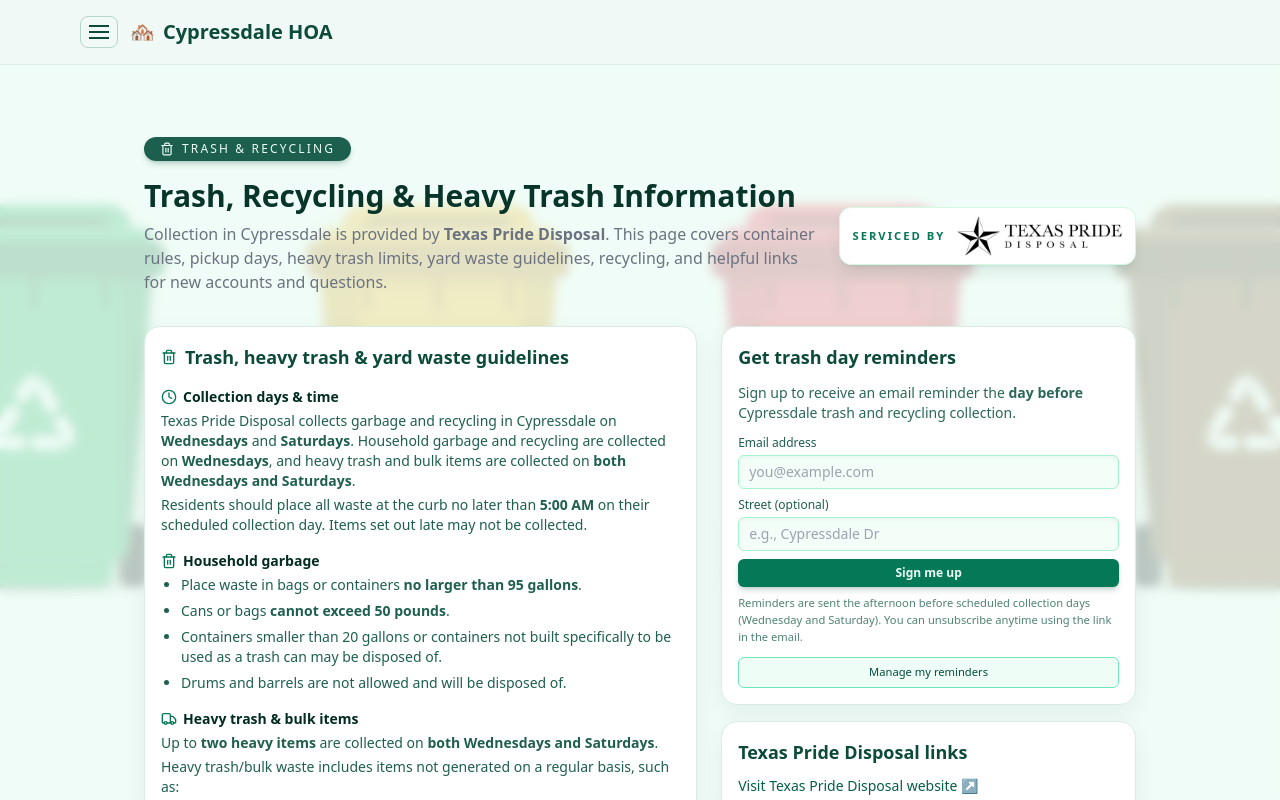
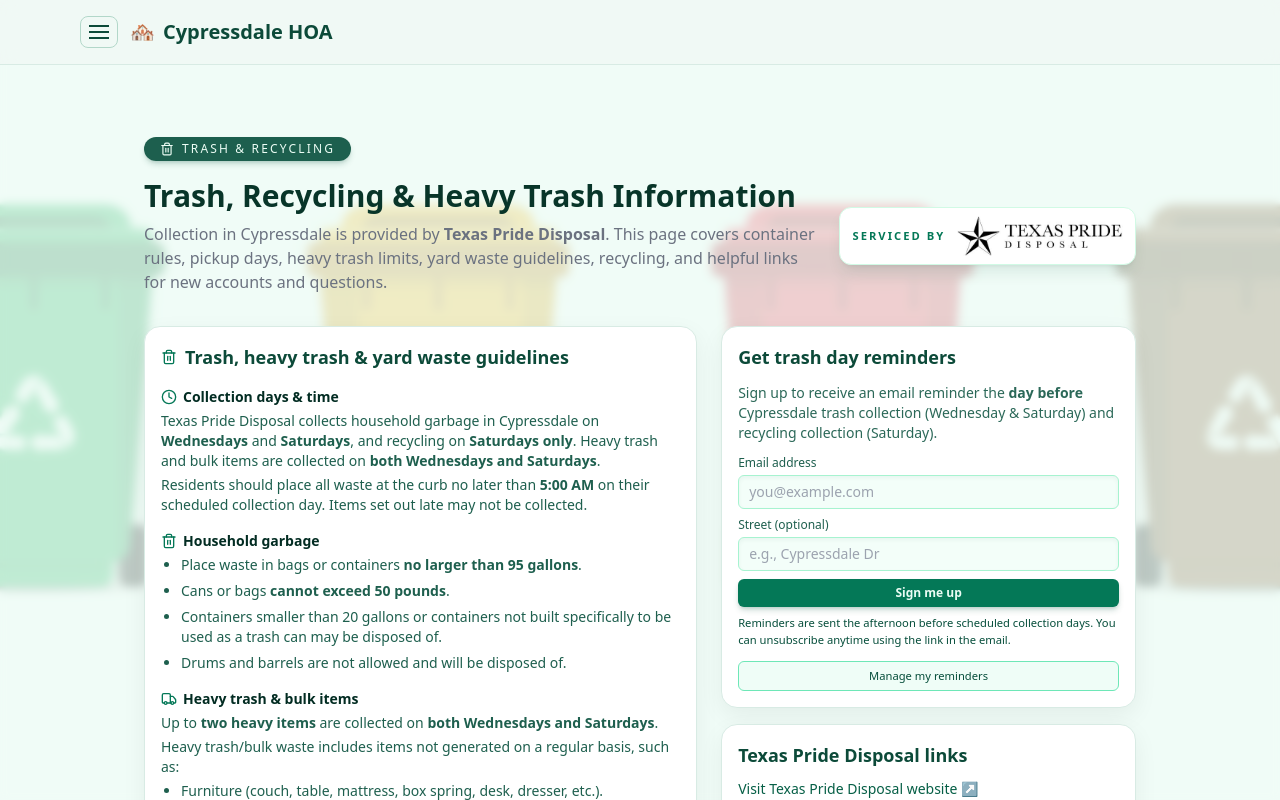
Before and after one commit to jking7988/Cypressdale_HOA, a Next.js app: page /trash in a window 1280 px wide. Shown: the top 800 px of the page. Built offline with nearby package versions, Linux system fonts and the light colour scheme.

Commit message:
Update page.tsx

```diff
--- a/app/(site)/trash/page.tsx
+++ b/app/(site)/trash/page.tsx
@@ -313,13 +313,17 @@
                   <span>Collection days &amp; time</span>
                 </h3>
                 <p className="text-sm text-emerald-900/90">
-                  Texas Pride Disposal collects garbage and recycling in
-                  Cypressdale on <span className="font-semibold">Wednesdays</span>{' '}
-                  and <span className="font-semibold">Saturdays</span>.
-                  Household garbage and recycling are collected on{' '}
-                  <span className="font-semibold">Wednesdays</span>, and heavy
+                  Texas Pride Disposal collects household garbage in
+                  Cypressdale on{' '}
+                  <span className="font-semibold">Wednesdays</span>{' '}
+                  and <span className="font-semibold">Saturdays</span>, and
+                  recycling on{' '}
+                  <span className="font-semibold">Saturdays only</span>. Heavy
                   trash and bulk items are collected on{' '}
-                  <span className="font-semibold">both Wednesdays and Saturdays</span>.
+                  <span className="font-semibold">
+                    both Wednesdays and Saturdays
+                  </span>
+                  .
                 </p>
                 <p className="text-sm text-emerald-900/90">
                   Residents should place all waste at the curb no later than{' '}
@@ -614,8 +618,10 @@
                 Get trash day reminders
               </h2>
               <p className="text-xs md:text-sm text-emerald-900/85">
-                Sign up to receive an email reminder the <span className="font-semibold">day before</span>{' '}
-                Cypressdale trash and recycling collection.
+                Sign up to receive an email reminder the{' '}
+                <span className="font-semibold">day before</span>{' '}
+                Cypressdale trash collection (Wednesday &amp; Saturday) and
+                recycling collection (Saturday).
               </p>
 
               <form
@@ -659,10 +665,10 @@
                   Sign me up
                 </button>
 
-                <p className="text-[0.7rem] text-emerald-900/70">
-                  Reminders are sent the afternoon before scheduled collection days
-                  (Wednesday and Saturday). You can unsubscribe anytime using the link in
-                  the email.
+                {/* CONTRAST-FIXED TEXT */}
+                <p className="text-[0.7rem] text-emerald-900">
+                  Reminders are sent the afternoon before scheduled collection
+                  days. You can unsubscribe anytime using the link in the email.
                 </p>
               </form>
 
```
